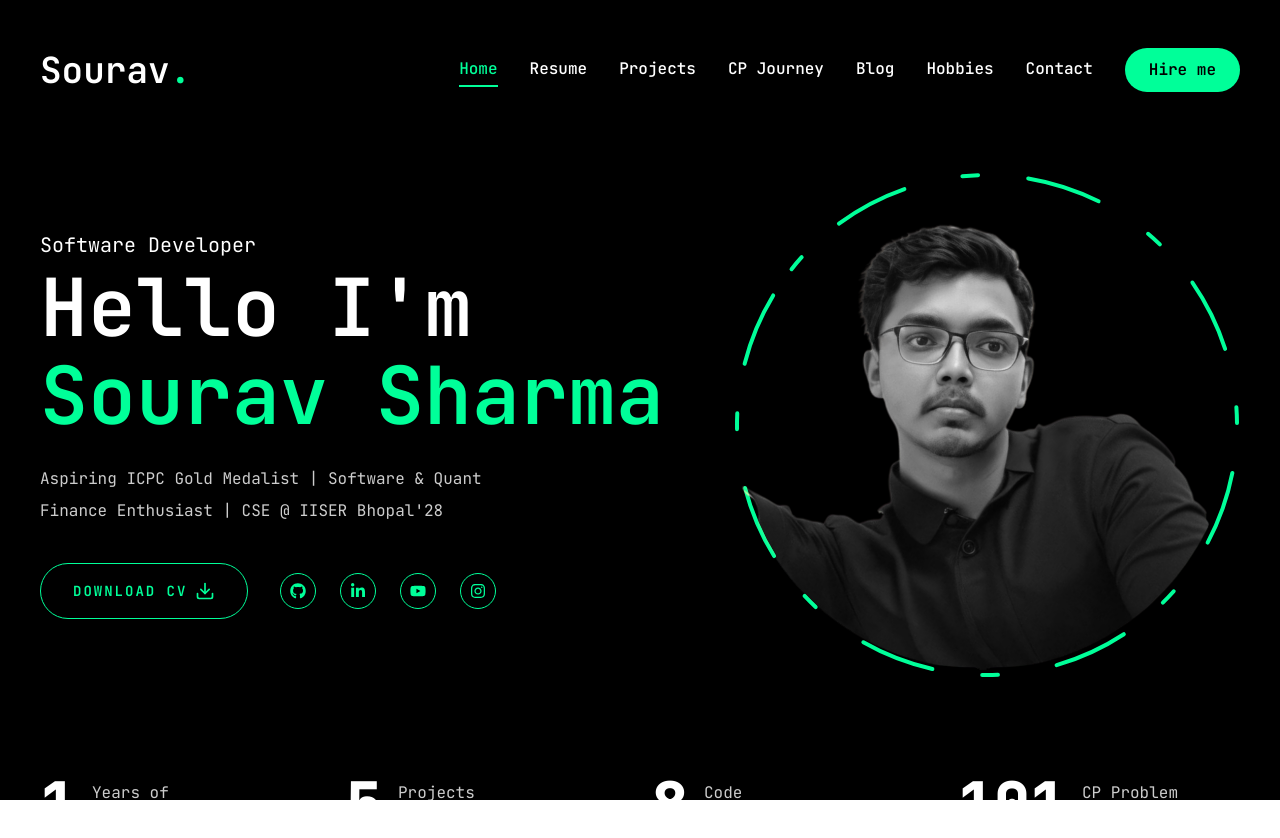
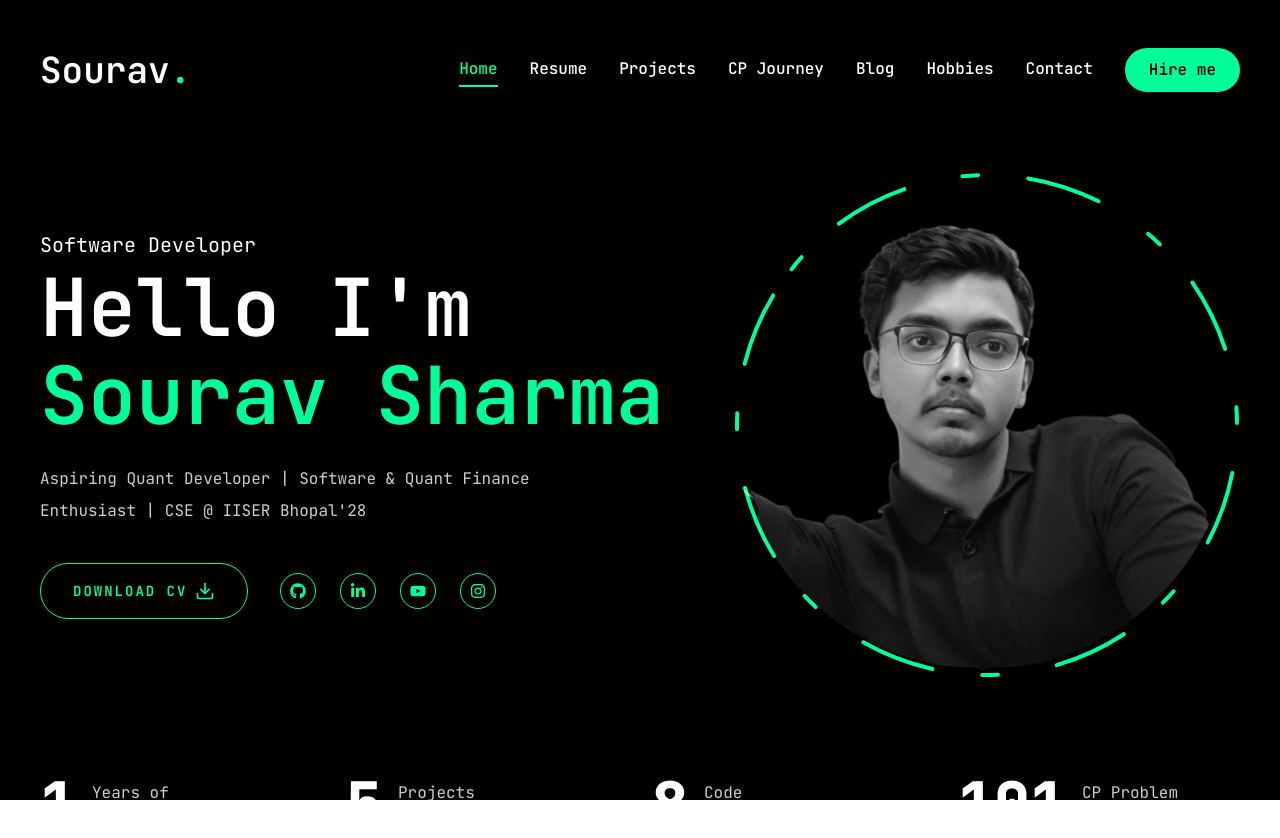
Before and after one commit to Scorzion/sourav_portfolio, a Next.js app: page / in a window 1280 px wide. Shown: the top 838 px of the page. Built offline with nearby package versions, Linux system fonts and the light colour scheme.

Commit message:
minor changes

```diff
--- a/app/page.jsx
+++ b/app/page.jsx
@@ -17,7 +17,7 @@ const Home = () => {
             <h1 className="h1 mb-6">
               Hello I'm<br /> <span className="text-accent">Sourav Sharma</span>
             </h1>
-            <p className="max-w-[500px] mb-9 text-white/80">Aspiring ICPC Gold Medalist | Software & Quant Finance Enthusiast | CSE @ IISER Bhopal'28
+            <p className="max-w-[500px] mb-9 text-white/80">Aspiring Quant Developer | Software & Quant Finance Enthusiast | CSE @ IISER Bhopal'28
             </p>
             {/* btn and socials */}
             <div className="flex flex-col xl:flex-row items-center gap-8">
--- a/app/resume/page.jsx
+++ b/app/resume/page.jsx
@@ -86,7 +86,7 @@ const education = {
 const course = {
     icon: "/assets/resume/cap.svg",
     title:  "My courses",
-    description: "These are some of the courses, workshops & summer school which I have attendend so far.",
+    description: "These are some of the courses, workshops & summer school which I have attended so far.",
     items: [
         {
             institution: "QFI",
--- a/components/MobileNav.jsx
+++ b/components/MobileNav.jsx
@@ -24,7 +24,7 @@ const MobileNav = () => {
       </SheetTrigger>
       <SheetContent className="flex flex-col">
         {/* logo */}
-        <div className="mt-32 mb-40 text-center text-2xl">
+        <div className="mt-32 mb-2 text-center text-2xl">
             <Link href="/">
                 <h1 className="text-4xl font-semibold">
                     Sourav<span className="text-accent">.</span>
@@ -32,7 +32,7 @@ const MobileNav = () => {
             </Link>
         </div>
         {/* nav */}
-        <nav className="flex flex-col justify-center items-center gap-8">
+        <nav className="flex flex-col justify-center items-center gap-4">
             {links.map((link, index)=> {
                 return (
                 <Link
```
Also changed, not shown: public/assets/work/thumb2.png (deleted), public/assets/work/thumb3.png (deleted).
